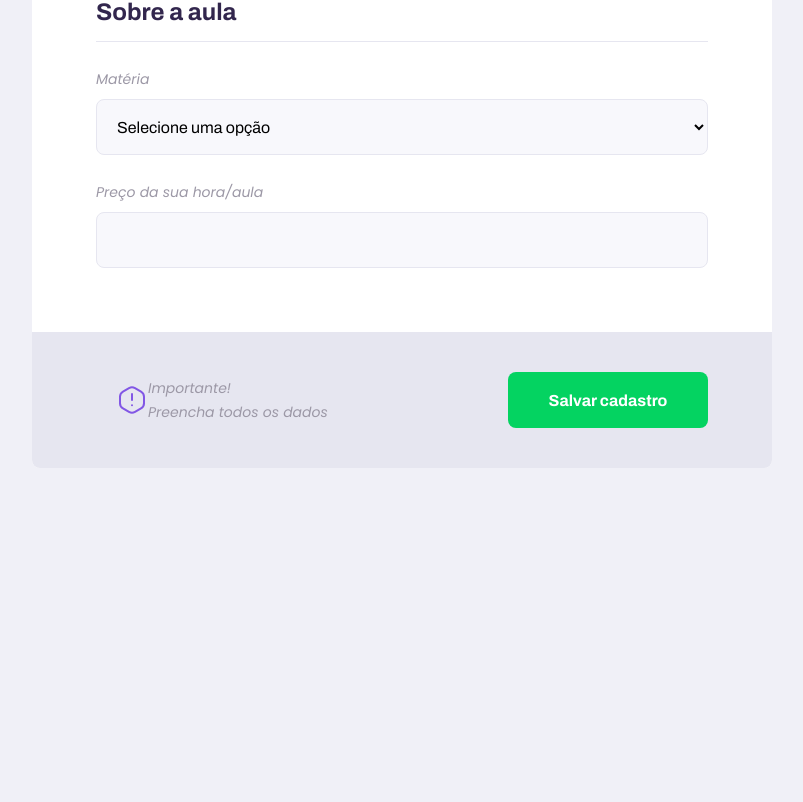
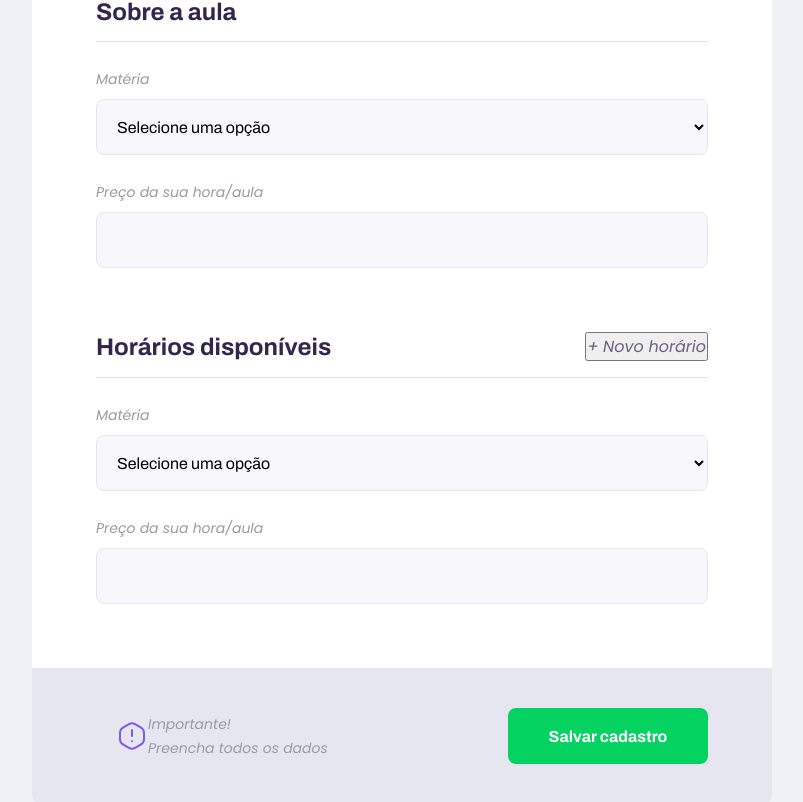
Before and after one commit to pbruny/nlw-02, a React (Create React App) app: page /give-classes in a window 1280 px wide. Shown: the part 995-1797 px from the top of the page, without its empty margins (238-1041 px from the left). Before the commit the page ends 1463 px from the top, so only its background shows below. Built offline with nearby package versions, Linux system fonts and the light colour scheme.

Commit message:
add button to add schedule wip

```diff
--- a/src/pages/TeacherForm/index.tsx
+++ b/src/pages/TeacherForm/index.tsx
@@ -53,6 +53,33 @@ function TeacherForm() {
           <Input name="cost" label="Preço da sua hora/aula" />
         </S.Fieldset>
 
+        <S.Fieldset>
+          <S.Legend>
+            Horários disponíveis
+            <button type="button">+ Novo horário</button>
+          </S.Legend>
+
+          <Select
+            name="subject"
+            label="Matéria"
+            options={[
+              { value: 'Matemática', label: 'Matemática'},
+              { value: 'Português', label: 'Português'},
+              { value: 'Química', label: 'Química'},
+              { value: 'Biologia', label: 'Biologia'},
+              { value: 'Física', label: 'Física'},
+              { value: 'Artes', label: 'Artes'},
+              { value: 'História', label: 'História'},
+              { value: 'Geografia', label: 'Geografia'},
+              { value: 'Literatura', label: 'Literatura'},
+              { value: 'Meio ambiente', label: 'Meio ambiente'},
+              { value: 'Empreendedorismo', label: 'Empreendedorismo'},
+            ]}
+          />
+
+          <Input name="cost" label="Preço da sua hora/aula" />
+        </S.Fieldset>
+
         <S.Footer>
           <p>
             <img src={waningIcon} alt="Ícone de aviso"/>
```
